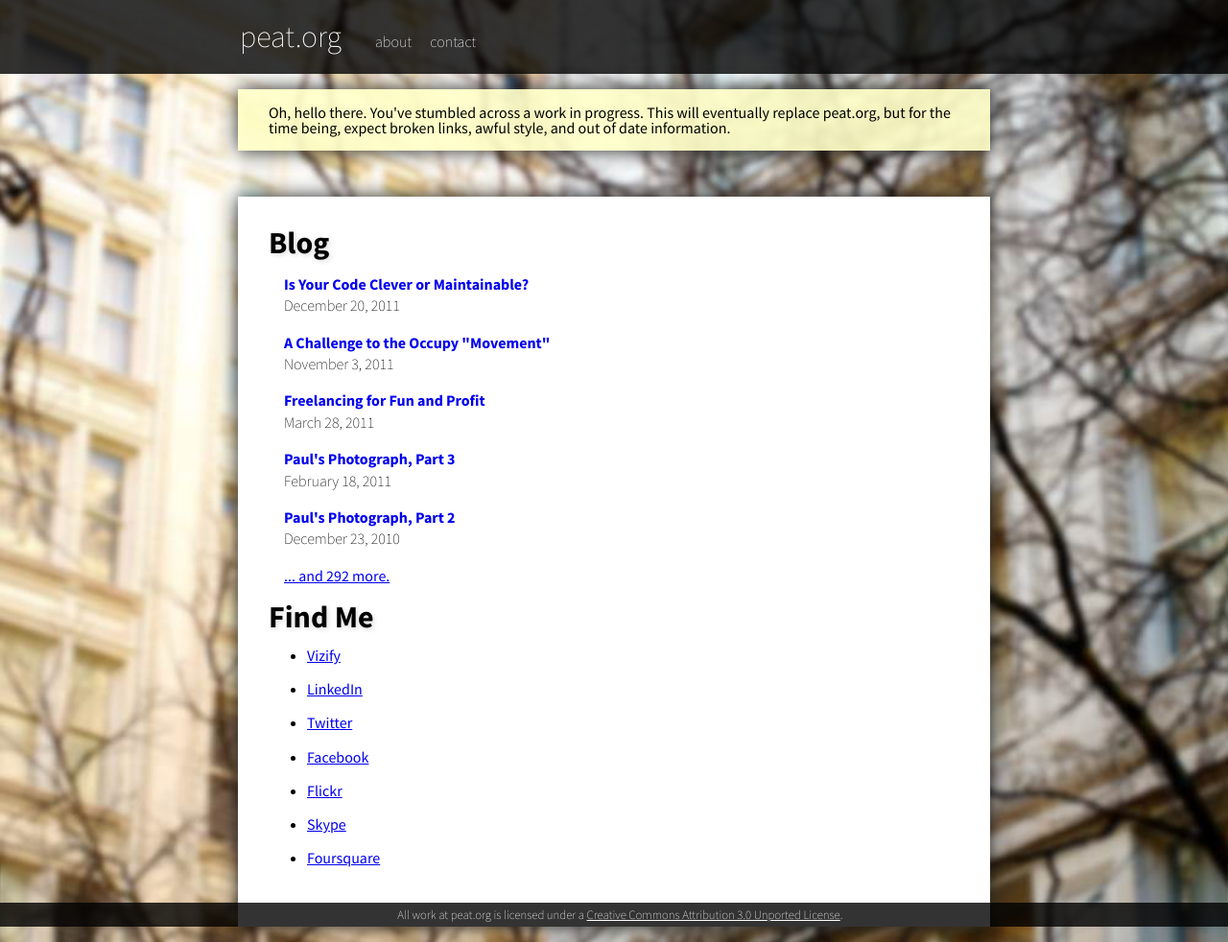
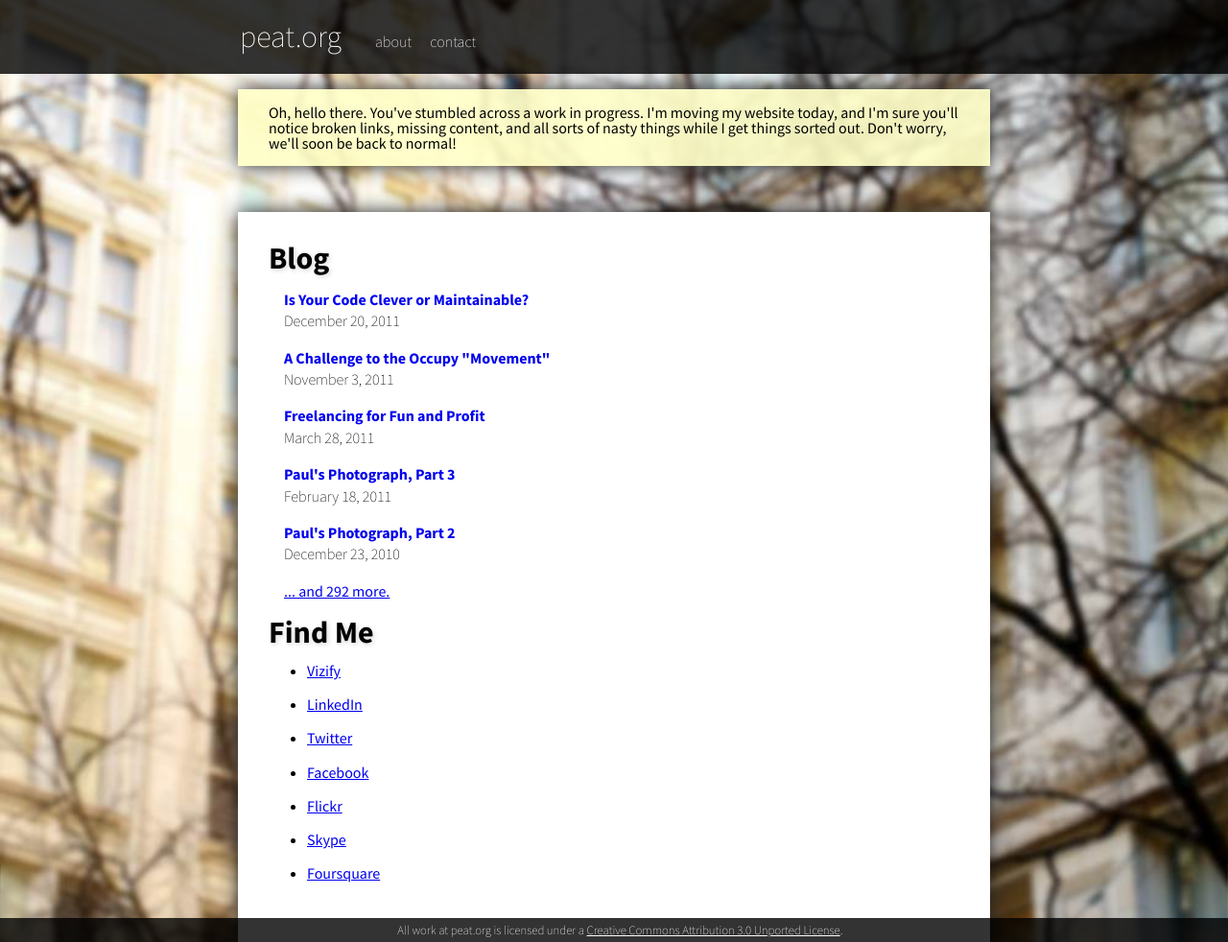
Before and after one commit to peat/pdo, a Jekyll site: the page built from index.html, in a window 1280 px wide. Shown: the whole page at 96% size. Built offline with Jekyll 4.4.1, drawn with Linux system fonts in a browser that asks for light colours.

Commit message:
Warning banner for migration

```diff
--- a/_layouts/default.html
+++ b/_layouts/default.html
@@ -48,8 +48,9 @@
       </header>
 
       <div id="flash">
-	Oh, hello there. You've stumbled across a work in progress. This will eventually replace peat.org,
-	but for the time being, expect broken links, awful style, and out of date information.
+	Oh, hello there. You've stumbled across a work in progress. I'm moving my website today, and I'm sure you'll
+	notice broken links, missing content, and all sorts of nasty things while I get things sorted out. Don't worry,
+	we'll soon be back to normal!
       </div>
 
       <div id="content">
```
